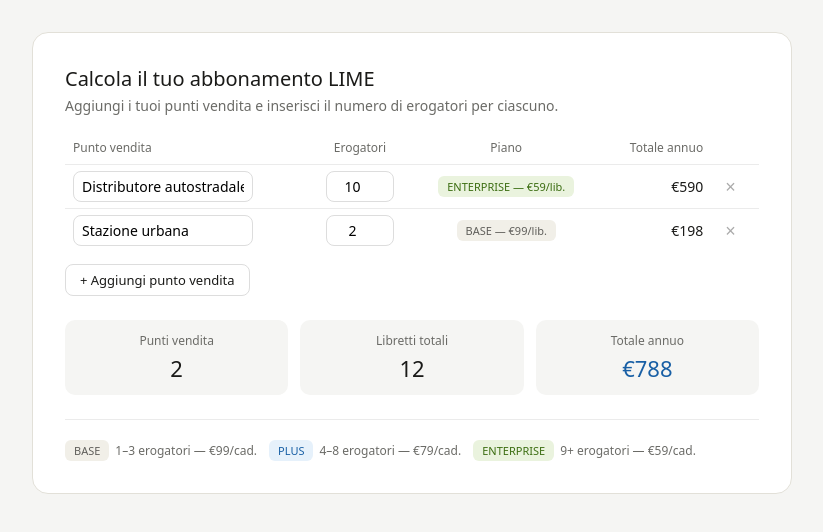
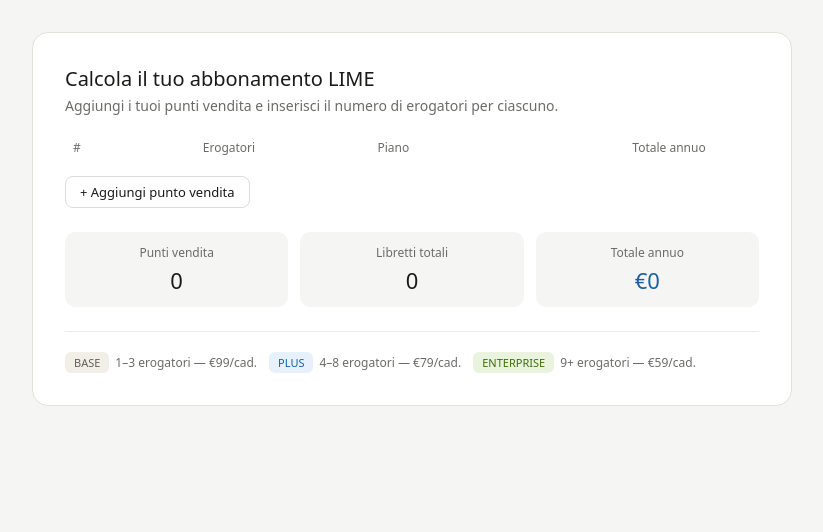
Before and after one commit to fceravolo/Index.html, a plain HTML site: page INDEX.html in a window 1280 px wide. Shown: the whole page, without its empty margins (228-1051 px from the left). Drawn offline with Linux system fonts and the light colour scheme.

Commit message:
Update INDEX.html

```diff
--- a/INDEX.html
+++ b/INDEX.html
@@ -61,15 +61,7 @@
       vertical-align: middle;
     }
 
-    input[type="text"] {
-      border: 1px solid #ddd;
-      border-radius: 8px;
-      padding: 5px 8px;
-      font-size: 14px;
-      width: 180px;
-      outline: none;
-      font-family: inherit;
-    }
+
 
     input[type="number"] {
       border: 1px solid #ddd;
@@ -179,7 +171,7 @@
     }
 
     @media (max-width: 600px) {
-      th:first-child, td:first-child { display: none; }
+      th:first-child, td:first-child { min-width: 40px; }
       input[type="text"] { width: 120px; }
     }
   </style>
@@ -193,7 +185,7 @@
   <table>
     <thead>
       <tr>
-        <th>Punto vendita</th>
+        <th>#</th>
         <th style="text-align:center;">Erogatori</th>
         <th style="text-align:center;">Piano</th>
         <th style="text-align:right;">Totale annuo</th>
@@ -275,7 +267,7 @@
       const plan = getPlan(r.qty);
       const total = plan.price * r.qty;
       return `<tr>
-        <td><input type="text" value="${r.name}" placeholder="es. Distributore A1" oninput="updateName(${r.id}, this.value)" /></td>
+        <td style="color:#6b6b67; font-size:13px; text-align:center;">${rows.indexOf(r) + 1}</td>
         <td style="text-align:center;"><input type="number" min="1" max="99" value="${r.qty}" onchange="updateQty(${r.id}, this.value)" /></td>
         <td style="text-align:center;"><span class="plan-badge ${plan.cls}">${plan.name} — €${plan.price}/lib.</span></td>
         <td style="text-align:right; font-weight:500;">€${total.toLocaleString('it-IT')}</td>
@@ -293,8 +285,7 @@
   }
 
   // Esempi di partenza
-  addRow('Distributore autostradale', 10);
-  addRow('Stazione urbana', 2);
+
 </script>
 
 </body>
```
